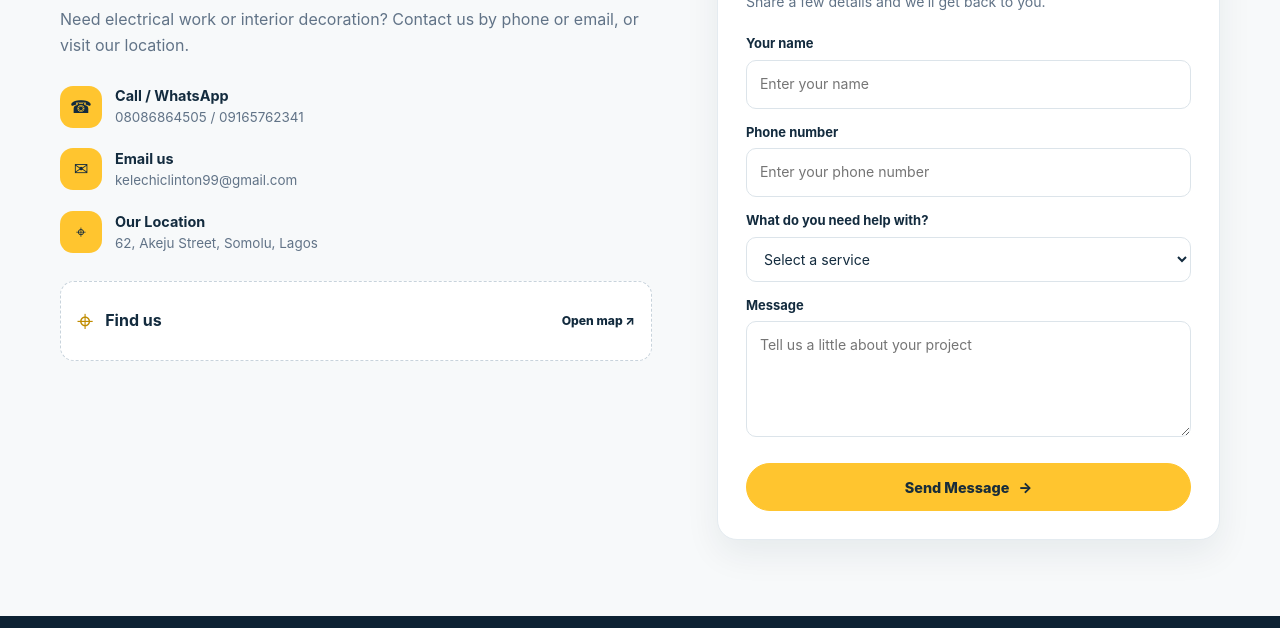
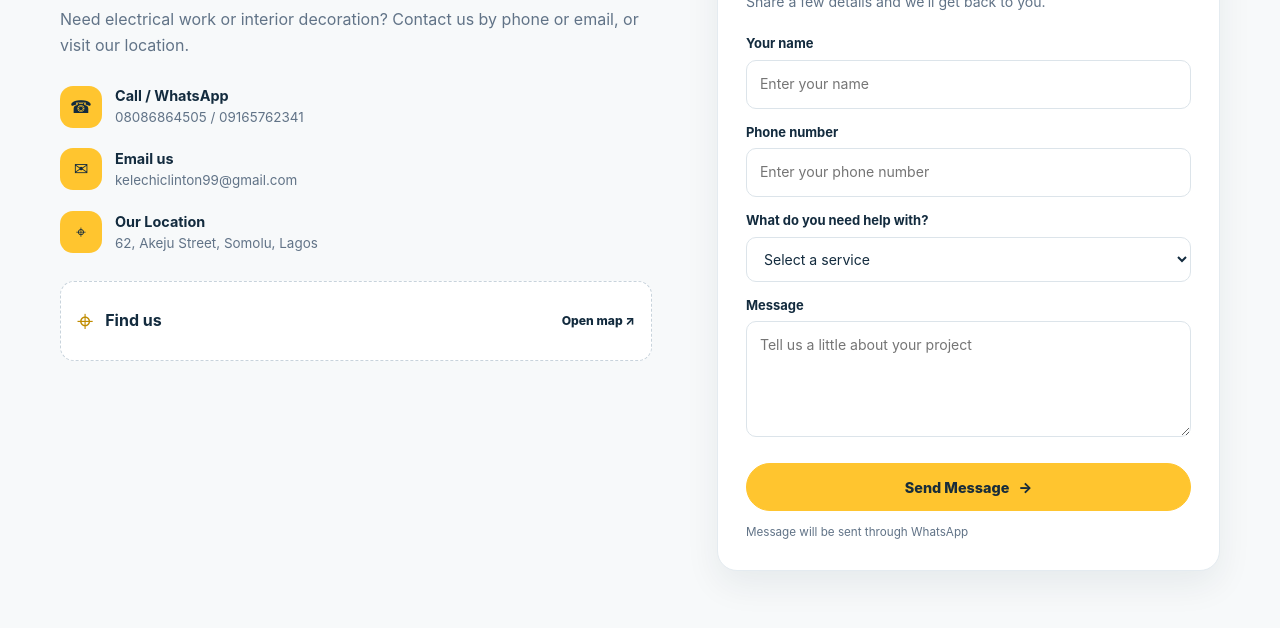
Before and after one commit to RichardFarouk/KC-electrical-services, a plain HTML site: page index.html in a window 1280 px wide. Shown: the part 2563-3191 px from the top of the page. Drawn offline with Linux system fonts and the light colour scheme.

Commit message:
Update input message

```diff
--- a/index.html
+++ b/index.html
@@ -114,7 +114,7 @@
           <label for="service">What do you need help with?</label><select id="service" name="service" required><option value="">Select a service</option><option>Electrical works and repairs</option><option>Inverter and panel installation</option><option>CCTV camera installation</option><option>Wallpaper and interior decoration</option><option>Electrical maintenance</option><option>Conduit and surface wiring</option><option>GOTV installation</option><option>Painting work</option><option>Electrical equipment supply</option><option>Other</option></select>
           <label for="message">Message</label><textarea id="message" name="message" rows="4" placeholder="Tell us a little about your project" required></textarea>
           <button class="button submit-button" type="submit">Send Message <span>→</span></button>
-<!--          <p class="form-note" id="form-note" role="status">Demo form!</p>  -->
+          <p class="form-note" id="form-note" role="status">Message will be sent through WhatsApp</p>
         </form>
       </div>
     </section>
```
